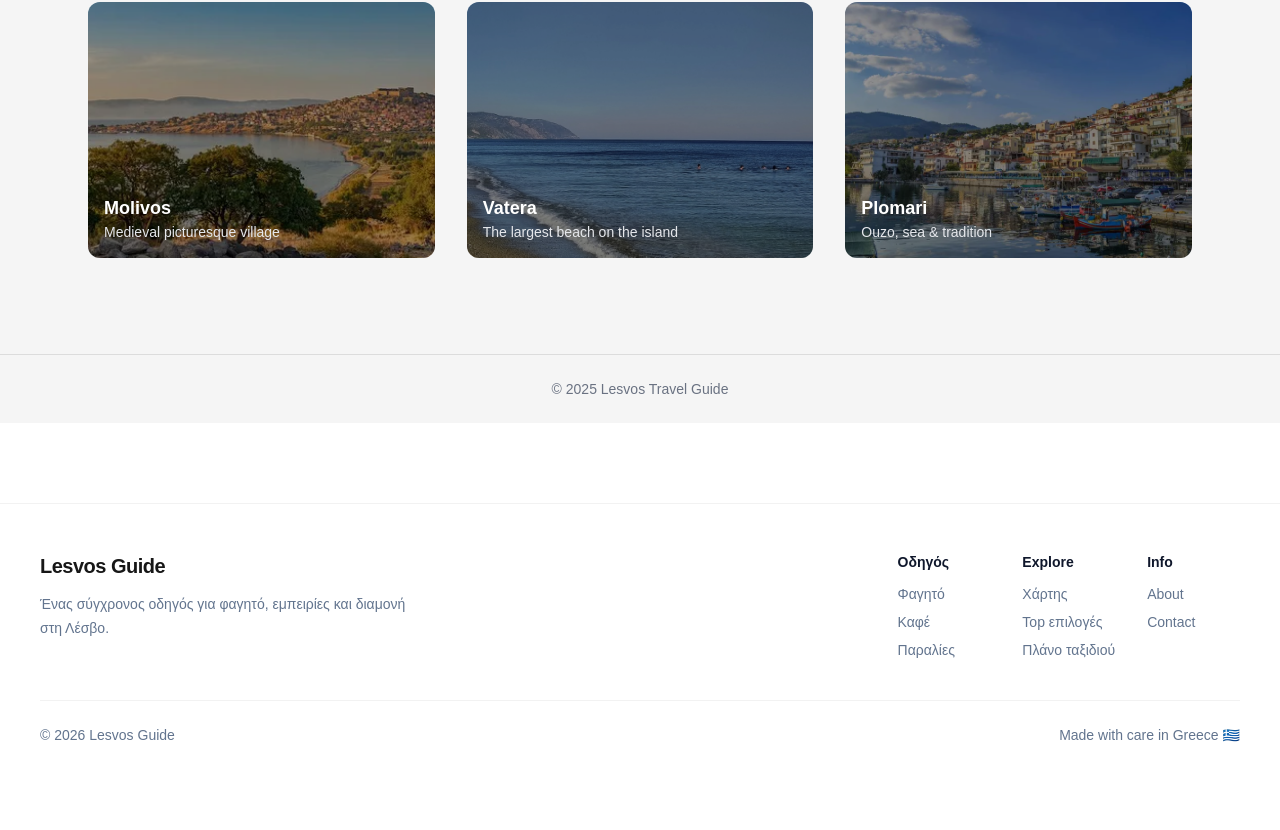
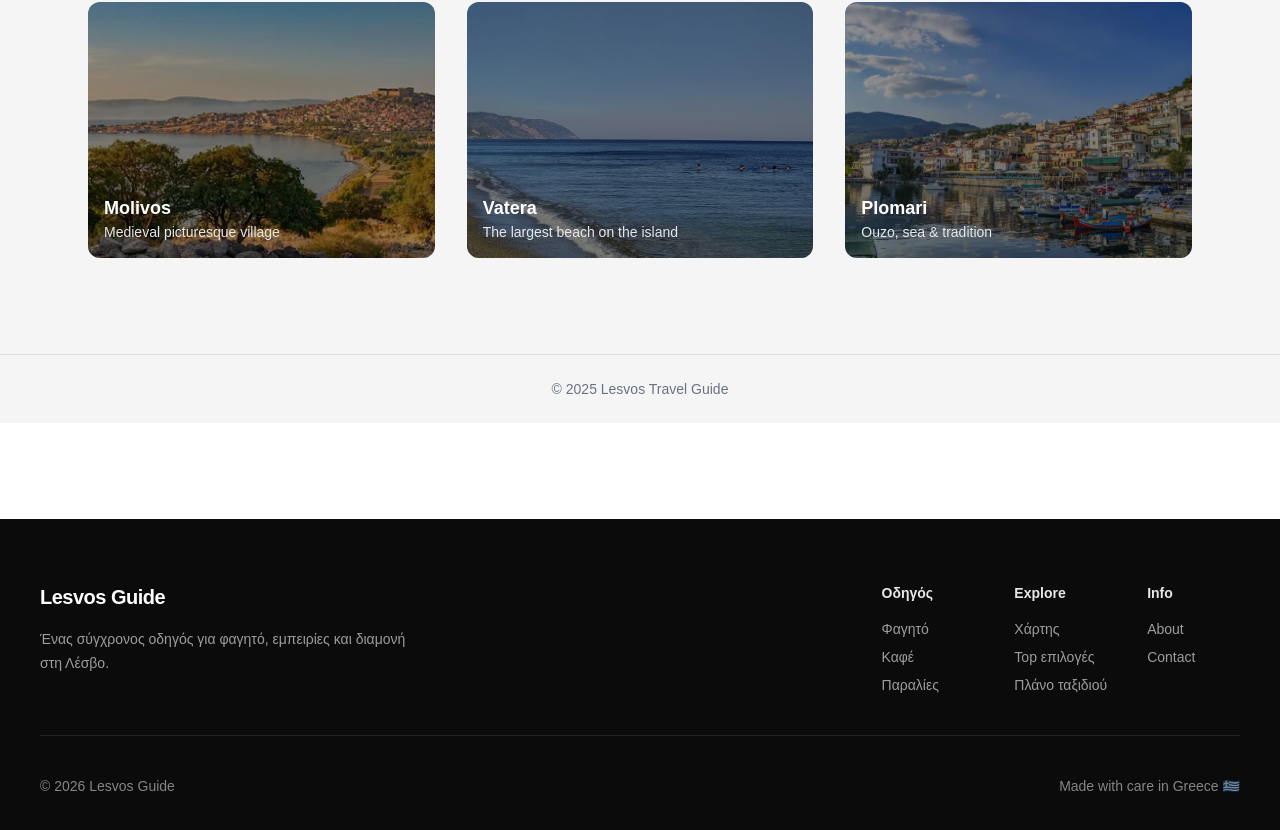
Before and after one commit to amamouridis06/lesvos-travel-guide, a Next.js app: page / in a window 1280 px wide. Shown: the part 1910-2740 px from the top of the page. Before the commit the page ends 2703 px from the top, so only its background shows below. Built offline with nearby package versions, Linux system fonts and the light colour scheme.

Commit message:
Update Footer.tsx

```diff
--- a/components/Footer.tsx
+++ b/components/Footer.tsx
@@ -1,59 +1,61 @@
 export default function Footer() {
   return (
-    <footer className="mt-20 border-t border-black/5 bg-white">
-      <div className="mx-auto max-w-7xl px-6 py-12 md:px-10">
+    <footer className="mt-24 bg-[#0b0b0c] text-white">
+      <div className="mx-auto max-w-7xl px-6 py-16 md:px-10">
 
         {/* Top */}
-        <div className="flex flex-col gap-10 md:flex-row md:items-start md:justify-between">
+        <div className="flex flex-col gap-12 md:flex-row md:justify-between">
 
           {/* Brand */}
           <div className="max-w-sm">
             <h3 className="text-xl font-semibold tracking-tight">
               Lesvos Guide
             </h3>
-            <p className="mt-3 text-sm leading-6 text-slate-500">
+            <p className="mt-4 text-sm leading-6 text-white/60">
               Ένας σύγχρονος οδηγός για φαγητό, εμπειρίες και διαμονή στη Λέσβο.
             </p>
           </div>
 
           {/* Links */}
-          <div className="grid grid-cols-2 gap-8 text-sm md:grid-cols-3">
+          <div className="grid grid-cols-2 gap-10 text-sm md:grid-cols-3">
 
             <div>
-              <h4 className="mb-3 font-semibold text-slate-900">Οδηγός</h4>
-              <ul className="space-y-2 text-slate-500">
-                <li><a href="#" className="hover:text-slate-900">Φαγητό</a></li>
-                <li><a href="#" className="hover:text-slate-900">Καφέ</a></li>
-                <li><a href="#" className="hover:text-slate-900">Παραλίες</a></li>
+              <h4 className="mb-4 font-semibold text-white/90">Οδηγός</h4>
+              <ul className="space-y-2 text-white/60">
+                <li><a href="#" className="hover:text-white">Φαγητό</a></li>
+                <li><a href="#" className="hover:text-white">Καφέ</a></li>
+                <li><a href="#" className="hover:text-white">Παραλίες</a></li>
               </ul>
             </div>
 
             <div>
-              <h4 className="mb-3 font-semibold text-slate-900">Explore</h4>
-              <ul className="space-y-2 text-slate-500">
-                <li><a href="#" className="hover:text-slate-900">Χάρτης</a></li>
-                <li><a href="#" className="hover:text-slate-900">Top επιλογές</a></li>
-                <li><a href="#" className="hover:text-slate-900">Πλάνο ταξιδιού</a></li>
+              <h4 className="mb-4 font-semibold text-white/90">Explore</h4>
+              <ul className="space-y-2 text-white/60">
+                <li><a href="#" className="hover:text-white">Χάρτης</a></li>
+                <li><a href="#" className="hover:text-white">Top επιλογές</a></li>
+                <li><a href="#" className="hover:text-white">Πλάνο ταξιδιού</a></li>
               </ul>
             </div>
 
             <div>
-              <h4 className="mb-3 font-semibold text-slate-900">Info</h4>
-              <ul className="space-y-2 text-slate-500">
-                <li><a href="#" className="hover:text-slate-900">About</a></li>
-                <li><a href="#" className="hover:text-slate-900">Contact</a></li>
+              <h4 className="mb-4 font-semibold text-white/90">Info</h4>
+              <ul className="space-y-2 text-white/60">
+                <li><a href="#" className="hover:text-white">About</a></li>
+                <li><a href="#" className="hover:text-white">Contact</a></li>
               </ul>
             </div>
 
           </div>
         </div>
 
+        {/* Divider */}
+        <div className="my-10 h-px bg-white/10" />
+
         {/* Bottom */}
-        <div className="mt-10 flex flex-col gap-4 border-t border-black/5 pt-6 text-sm text-slate-500 md:flex-row md:items-center md:justify-between">
+        <div className="flex flex-col gap-4 text-sm text-white/50 md:flex-row md:justify-between">
           <span>© {new Date().getFullYear()} Lesvos Guide</span>
           <span>Made with care in Greece 🇬🇷</span>
         </div>
-
       </div>
     </footer>
   );
```
